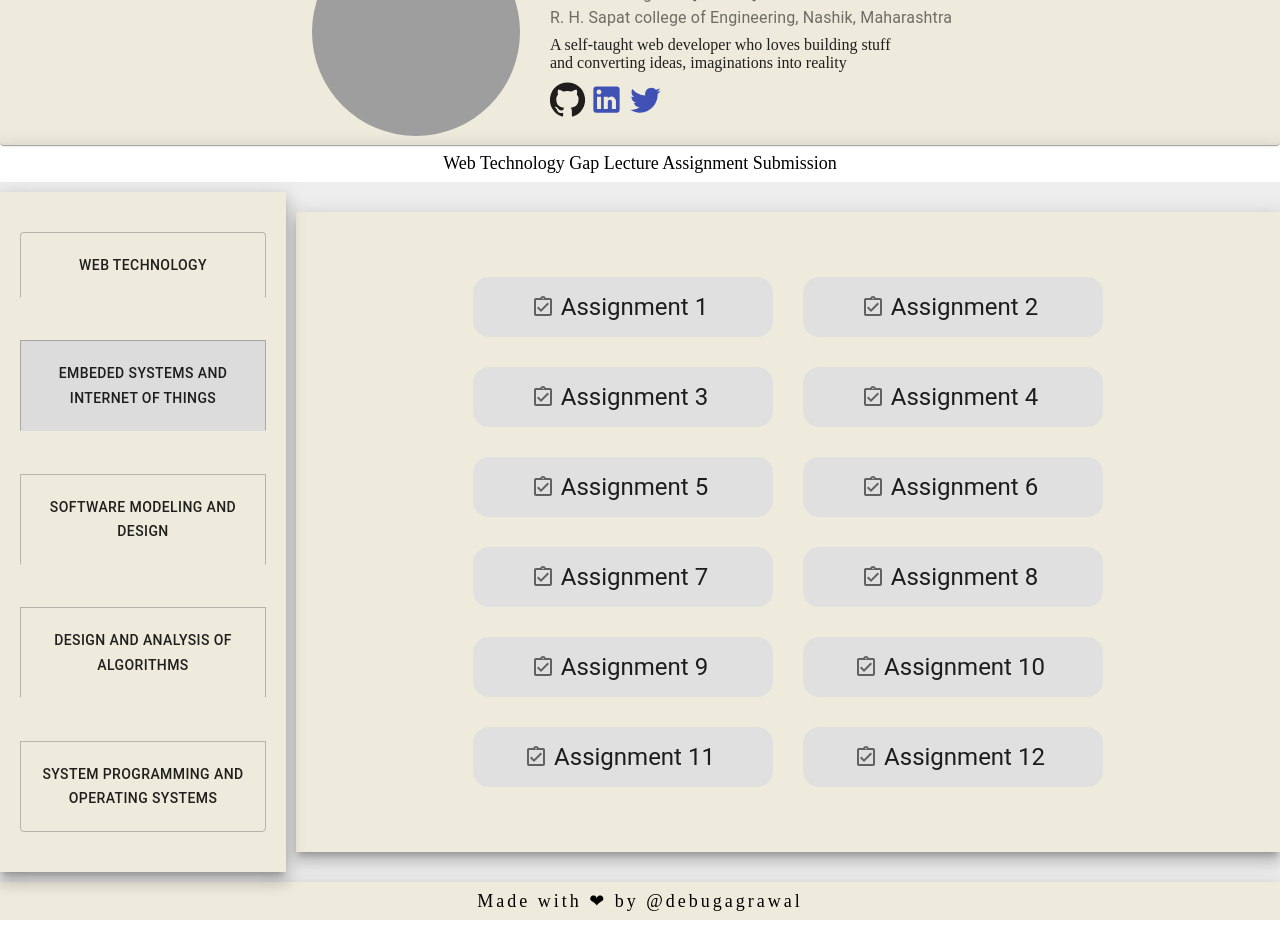
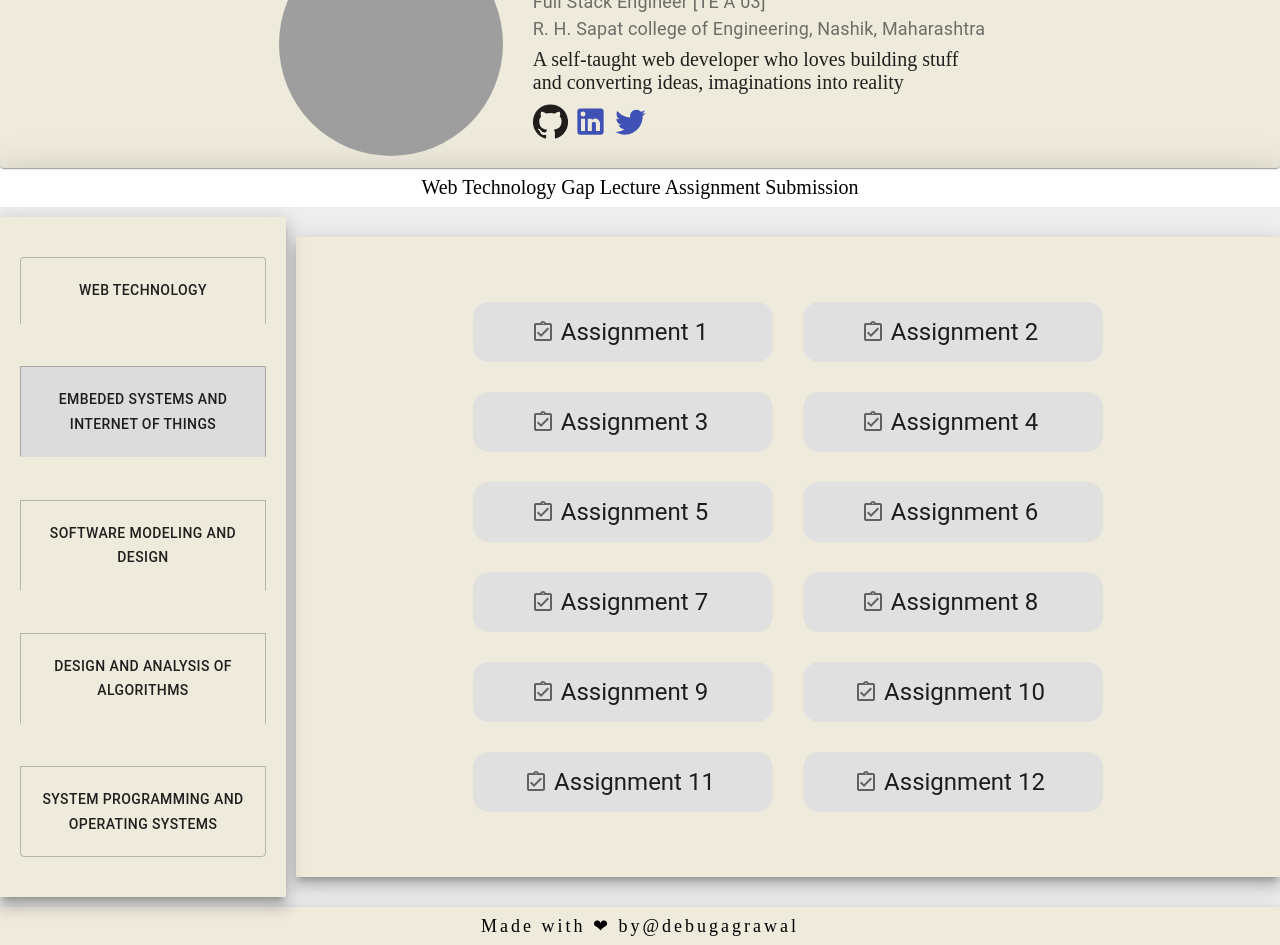
Before and after one commit to DebugAgrawal/TE-ASSIGN, a React (Create React App) app: page / in a window 1280 px wide. Shown: the part 80-1025 px from the top of the page. Before the commit the page ends 1000 px from the top, so only its background shows below. Built offline with nearby package versions, Linux system fonts and the light colour scheme; grey boxes are pictures that could not be loaded.

Commit message:
Made app responsive

```diff
--- a/src/components/Footer.js
+++ b/src/components/Footer.js
@@ -1,6 +1,7 @@
 import React from "react";
 import Box from "@material-ui/core/Box";
 import { makeStyles } from "@material-ui/core/styles";
+import Link from "@material-ui/core/Link";
 
 const useStyles = makeStyles((theme) => ({
   root: {
@@ -22,7 +23,14 @@ function Footer() {
         textAlign="center"
         fontSize="18px"
       >
-        Made with ❤ by @debugagrawal
+        Made with ❤ by
+        <Link
+          href="https://www.google.com/search?q=debugagrawal&rlz=1C1EKKP_enIN839IN841&oq=debugagrawal&aqs=chrome..69i57j0i10i433j0i10j0i10i433j0i10j0i10i433j69i60l2.3398j0j7&sourceid=chrome&ie=UTF-8"
+          target="_blank"
+          color="inherit"
+        >
+          @debugagrawal
+        </Link>
       </Box>
     </div>
   );
--- a/src/components/ProfileCard.js
+++ b/src/components/ProfileCard.js
@@ -9,8 +9,7 @@ import LinkedInIcon from "@material-ui/icons/LinkedIn";
 import TwitterIcon from "@material-ui/icons/Twitter";
 import GitHubIcon from "@material-ui/icons/GitHub";
 import Link from "@material-ui/core/Link";
-import Box from '@material-ui/core/Box';
-
+import Box from "@material-ui/core/Box";
 
 const useStyles = makeStyles((theme) => ({
   root: {
@@ -19,12 +18,12 @@ const useStyles = makeStyles((theme) => ({
     justifyContent: "center",
     alignItems: "center",
     background: "#eeebdd",
-    boxShadow:3,
-    width:"100%",
-    [theme.breakpoints.down('xs')]: {
+    boxShadow: 3,
+    width: "100%",
+    [theme.breakpoints.down("xs")]: {
       flexDirection: "column",
-  textAlign:"center",
-  paddingTop:2,
+      textAlign: "center",
+      paddingTop: 2,
     },
   },
   small: {
@@ -32,20 +31,21 @@ const useStyles = makeStyles((theme) => ({
     height: theme.spacing(3),
   },
   large: {
-    width: theme.spacing(26),
-    height: theme.spacing(26),
+    width: theme.spacing(28),
+    height: theme.spacing(28),
   },
   details: {
     paddingLeft: 30,
     marginTop: 10,
     alignText: "bottom",
+    fontSize: 20,
   },
   title: {
-    fontSize: 24,
+    fontSize: 28,
     color: "black",
   },
   pos: {
-    fontSize: 16,
+    fontSize: 18,
   },
   icon: {
     paddingTop: 10,
@@ -66,7 +66,11 @@ function ProfileCard() {
           <Typography className={classes.pos} color="textSecondary">
             Full Stack Engineer [TE A 03]
           </Typography>
-        <Typography className={classes.pos} color="textSecondary" gutterBottom>
+          <Typography
+            className={classes.pos}
+            color="textSecondary"
+            gutterBottom
+          >
             R. H. Sapat college of Engineering, Nashik, Maharashtra
           </Typography>
           <Typography variant="subtitle" component="p">
@@ -74,32 +78,40 @@ function ProfileCard() {
             and converting ideas, imaginations into reality
           </Typography>
           <div className={classes.icon}>
-          <Link href="https://github.com/DebugAgrawal" color="inherit">
+            <Link
+              href="https://github.com/DebugAgrawal"
+              target="_blank"
+              color="inherit"
+            >
               <GitHubIcon fontSize="large" />{" "}
             </Link>
             <Link
               href="https://www.linkedin.com/in/your-network-is-your-net-worth/"
+              target="_blank"
               color="inherit"
             >
               <LinkedInIcon color="primary" fontSize="large" />
             </Link>{" "}
-          <Link href="https://twitter.com/debugagrawal" color="inherit">
+            <Link
+              href="https://twitter.com/debugagrawal"
+              target="_blank"
+              color="inherit"
+            >
               <TwitterIcon color="primary" fontSize="large" />
             </Link>
           </div>
         </CardContent>
       </Card>
       <Box
-        boxShadow={10}
+        boxShadow={20}
         paddingY={1}
         width="100%"
-        justifyContent= "center"
-        textAlign= "center"
-        fontSize= "18px"
+        justifyContent="center"
+        textAlign="center"
+        fontSize="20px"
       >
         Web Technology Gap Lecture Assignment Submission
       </Box>
-
     </>
   );
 }
--- a/src/components/Subjects.js
+++ b/src/components/Subjects.js
@@ -6,7 +6,7 @@ import ButtonGroup from "@material-ui/core/ButtonGroup";
 import Chip from "@material-ui/core/Chip";
 import Link from "@material-ui/core/Link";
 import AssignmentTurnedInOutlinedIcon from "@material-ui/icons/AssignmentTurnedInOutlined";
-import esiot from "../esiot.json"
+import esiot from "../esiot.json";
 
 const useStyles = makeStyles((theme) => ({
   root: {
@@ -36,6 +36,10 @@ const useStyles = makeStyles((theme) => ({
     marginBottom: 10,
     background: "#eeebdd",
     position: "relative",
+    fontSize: 24,
+    [theme.breakpoints.down("xs")]: {
+      width: "100%",
+    },
   },
   buttons: {
     display: "flex",
@@ -54,11 +58,14 @@ const useStyles = makeStyles((theme) => ({
     marginBottom: 10,
     background: "#eeebdd",
     flexWrap: "wrap",
+    [theme.breakpoints.down("xs")]: {
+      width: "100%",
+    },
   },
   chip: {
     margin: 15,
     fontSize: 24,
-    width:"300px",
+    width: "300px",
     paddingTop: 30,
     paddingLeft: 25,
     paddingRight: 25,
@@ -67,6 +74,7 @@ const useStyles = makeStyles((theme) => ({
   footer: {
     background: "#eeebdd",
     letterSpacing: 3,
+    fontSize: 20,
   },
 }));
 
@@ -82,10 +90,8 @@ function Subjects() {
           style={{ height: "600px", padding: "20px" }}
           aria-label="outlined primary button group"
         >
-          <Button style={{ padding: "20px" }}>
-            Web Technology
-          </Button>
-          <Button style={{ padding: "20px",background: "#dcdcdc" }}>
+          <Button style={{ padding: "20px" }}>Web Technology</Button>
+          <Button style={{ padding: "20px", background: "#dcdcdc" }}>
             Embeded Systems and Internet Of Things
           </Button>
           <Button style={{ padding: "20px" }}>
@@ -104,7 +110,6 @@ function Subjects() {
           <Link href={assignment.link} target="_blank">
             <Chip
               key={assignment.id}
-            size="large"
               label={assignment.title}
               className={classes.chip}
               icon={<AssignmentTurnedInOutlinedIcon />}
```
Lines whose indentation alone changed are shown as unchanged.
